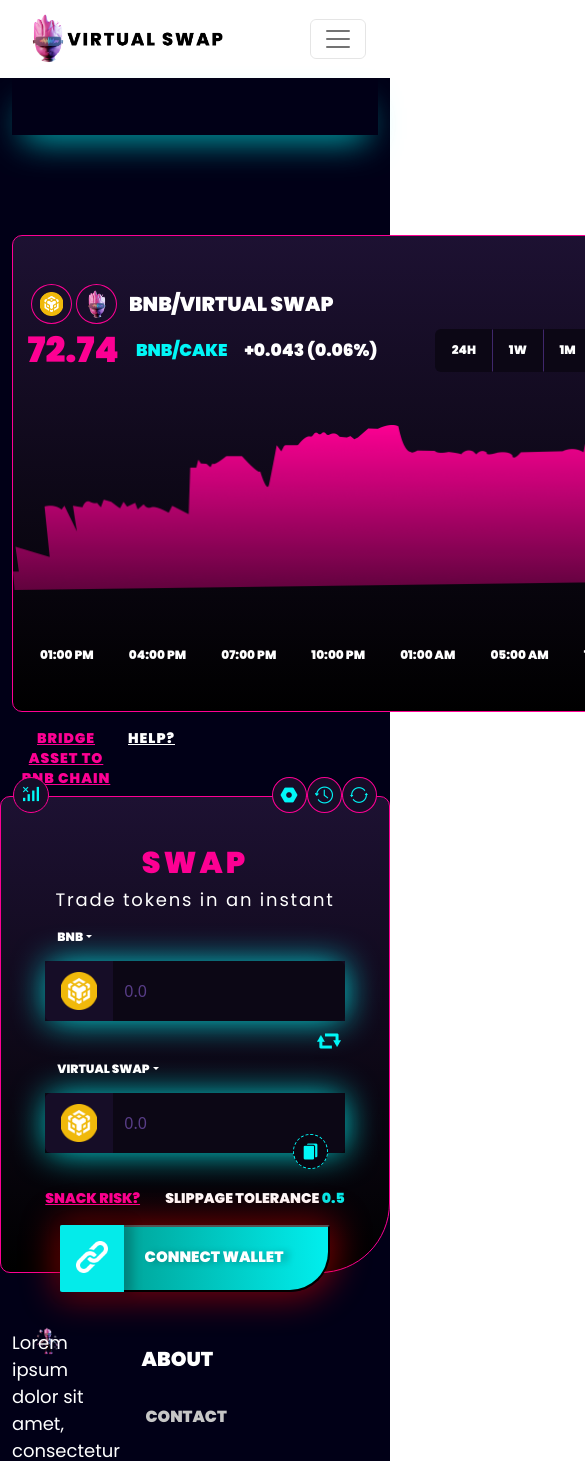
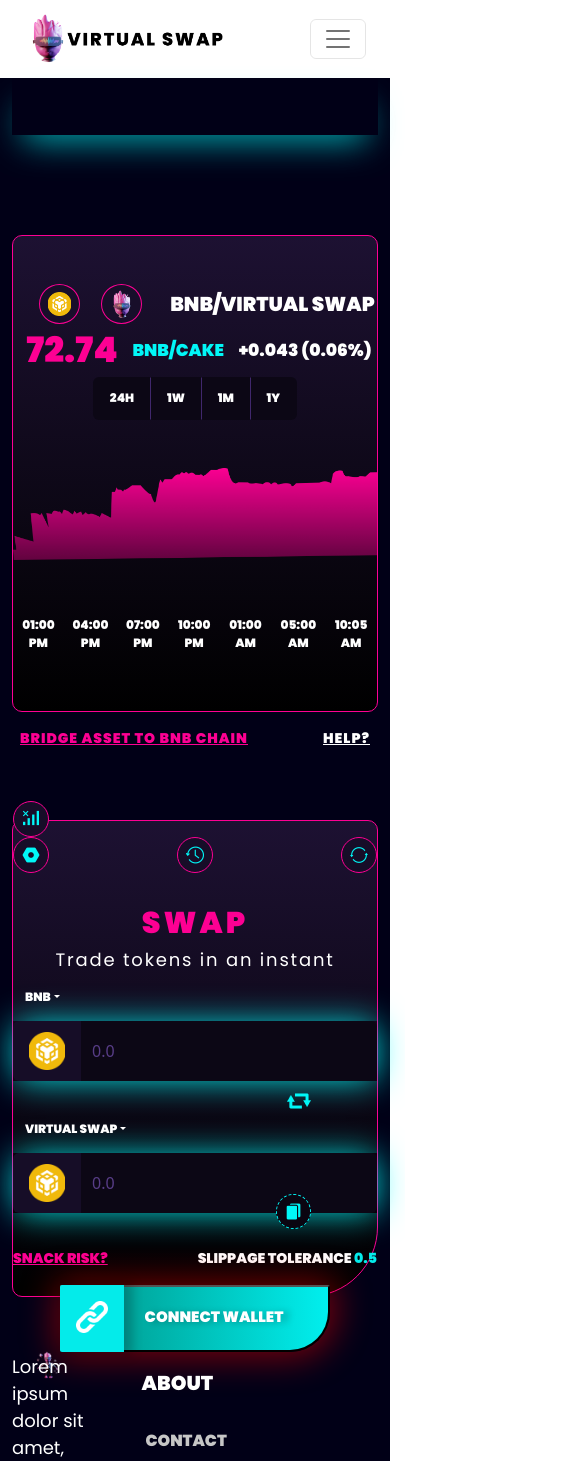
Before and after one commit to ArbitechSolution/virtual_swap_Ui, a React (Create React App) app: page /swap in a window 390 px wide. Shown: the top 1461 px of the page, 585 px wide, since content can reach past the window. Built offline with nearby package versions, Linux system fonts and the light colour scheme.

Commit message:
trade swap responsive

```diff
--- a/src/components/trade-swap/Trade_Swap.css
+++ b/src/components/trade-swap/Trade_Swap.css
@@ -2,7 +2,7 @@
   margin-top: 100px;
 }
 .graph-bg {
-  width: 655px;
+  /* width: 655px; */
   height: 477px;
 
   background: linear-gradient(180deg, #1d1132 0%, #000000 100%);
@@ -10,7 +10,7 @@
   border-radius: 10px;
 }
 .swap-bg {
-  width: 480px;
+  /* width: 480px; */
   height: 477px;
 
   background: linear-gradient(180deg, #1d1132 0%, #000000 100%);
@@ -281,3 +281,25 @@
 
   color: #ffffff;
 }
+.exchangeIcon{
+margin-right: 20px;
+}
+.CopyIcon{
+  margin-right: 30px;
+}
+
+@media (max-width:1024px){
+  /* .responsive-swap{
+    margin-left: 150px;
+  } */
+  .responsive-swap2{
+    margin-top: 64px;
+  }
+  .exchangeIcon{
+    margin-right: 30px;
+  }
+}
+
+@media (max-width:768px){
+
+}
--- a/src/components/trade-swap/Trade_Swap.js
+++ b/src/components/trade-swap/Trade_Swap.js
@@ -17,12 +17,12 @@
     <div className="container">
       <TradeNavbar />
       <div className="row d-flex justify-content-center mb-5 ">
-        <div className="col-12 swap-margin">
+        <div className="col-md-12 swap-margin">
           <div className="row d-flex justify-content-between">
-            <div className="col-6">
-              <div className="graph-bg">
-                <div className="row   mt-5">
-                  <div className="col-6 ms-3 ">
+            <div className="col-md-12 col-xl-6 responsive-swap ">
+              <div className=" graph-bg">
+                <div className="row  mt-5">
+                  <div className="col-md-6 ms-3 ">
                     <div className="d-flex justify-content-around">
                       <div className="p-2 ellispe-one">
                         <img
@@ -45,16 +45,16 @@
                   </div>
                 </div>
                 <div className="row">
-                  <div className="col-12 ">
+                  <div className="col-md-12 ">
                     <div className="row">
-                      <div className="col-7 ">
+                      <div className="col-md-7 ">
                         <div className="d-flex justify-content-around align-items-center ms-2">
                           <div className="text-value ">72.74</div>
                           <div className="text-coin ms-1">BNB/CAKE</div>
                           <div className="text-digit ms-1">+0.043 (0.06%)</div>
                         </div>
                       </div>
-                      <div className="col-5 d-flex justify-content-center align-items-center">
+                      <div className="col-md-5 d-flex justify-content-center align-items-center">
                         <div className="btn-group" role="group">
                           <button type="button" className="btn  btn-1">
                             24H
@@ -91,15 +91,16 @@
                 </div>
               </div>
               <div className="row mt-2 bo">
-                <div className="d-flex justify-content-between">
+                <div className="col-md-12 col-xl-12 d-flex justify-content-between">
                   <div className="p-2  tbridge">Bridge Asset to BNB Chain </div>
                   <div className="p-2  thelp">Help?</div>
                 </div>
               </div>
             </div>
-            <div className="col-5 swap-bg">
+            <div className="col-md-12 col-xl-6  responsive-swap2">
+            <div className="swap-bg">
               <div className="row d-flex justify-content-between margin-swap">
-                <div className="col-2 ">
+                <div className="col-md-2 ">
                   <div className="ellispe-two">
                     <div className=" d-flex justify-content-center signal-icon">
                       <img
@@ -110,7 +111,7 @@
                     </div>
                   </div>
                 </div>
-                <div className="col-4 ">
+                <div className="col-md-4 ">
                   <div className="d-flex justify-content-between">
                     <div className="ellispe-two">
                       <div className=" d-flex justify-content-center signal-icon">
@@ -145,7 +146,7 @@
                 </div>
               </div>
               <div className="row d-flex justify-content-center mt-2">
-                <div className="col-10">
+                <div className="col-md-10">
                   <label htmlFor="basic-url" className="form-label">
                     <div className="dropdown">
                       <button
@@ -190,12 +191,12 @@
                 </div>
               </div>
               <div className="row me-4">
-                <div className="d-flex justify-content-end ">
-                  <img src={ExchangeIcon} className="img-fluid" />
+                <div className="d-flex justify-content-end me-5">
+                  <img src={ExchangeIcon} className="img-fluid exchangeIcon " />
                 </div>
               </div>
               <div className="row d-flex justify-content-center ">
-                <div className="col-10">
+                <div className="col-md-10">
                   <label htmlFor="basic-url" className="form-label">
                     <div className="dropdown">
                       <button
@@ -241,7 +242,7 @@
               </div>
               <div className="row me-4">
                 <div className="d-flex justify-content-end ">
-                  <div className="copy-bg text-center">
+                  <div className="copy-bg text-center CopyIcon">
                     <img
                       src={CopyIcon}
                       className="img-fluid p-2"
@@ -251,7 +252,7 @@
                 </div>
               </div>
               <div className="row d-flex justify-content-center">
-                <div className="col-10 d-flex justify-content-between ">
+                <div className="col-md-10 d-flex justify-content-between ">
                   <div className="tsnack">Snack Risk?</div>
                   <div className="tslippage">
                     Slippage Tolerance{" "}
@@ -272,6 +273,7 @@
                 </div>
               </div>
             </div>
+            </div>
           </div>
         </div>
       </div>
```
